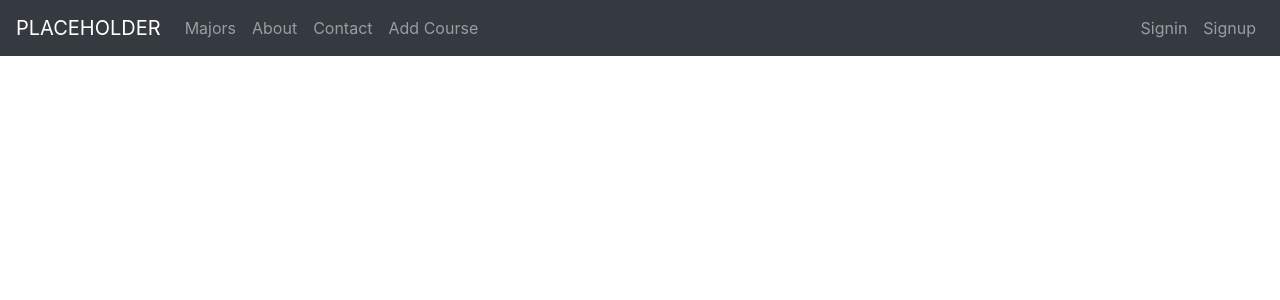
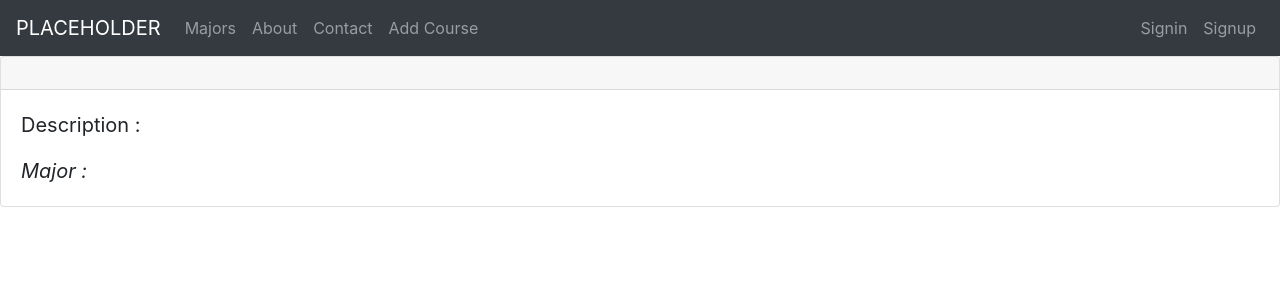
Before and after one commit to seerde/Project-3, a React (Create React App) app in the folder uranus_web_application/: page /coruseDetail/1 in a window 1280 px wide. Shown: the top 300 px of the page. Built offline with nearby package versions, Linux system fonts and the light colour scheme; no server answers.

Commit message:
added CourseDetalis file with code

```diff
--- a/uranus_web_application/src/App.js
+++ b/uranus_web_application/src/App.js
@@ -14,6 +14,7 @@ import { SignUpTeacher } from "./user/SignUpTeacher";
 import { SignUpStudent } from "./user/SignUpStudent";
 import { AddCourse } from "./course/AddCourse";
 import AllCourse from "./course/AllCourse";
+import CourseDetails from "./course/CourseDetails"
 import { EditInformationsTeacher } from "./user/EditInformationsTeacher";
 
 export default class App extends Component {
@@ -73,6 +74,7 @@ export default class App extends Component {
           <Route path="/course/add" render={() => <AddCourse />} />
           <Route path="/register" component={Register} />
           <Route path="/allcourse" component={AllCourse} />
+          <Route path="/coruseDetail/:id" component={CourseDetails} />
           <PrivateRoute
             exact
             path="/MyInformationTeacher"
--- a/uranus_web_application/src/course/AllCourse.jsx
+++ b/uranus_web_application/src/course/AllCourse.jsx
@@ -31,7 +31,7 @@ componentDidMount() {
       <Card.Text>
         {course.description}
       </Card.Text>
-      <Button as={Link} to={"/course/"+ course._id} variant="primary">View</Button>
+      <Button as={Link} to={"/coruseDetail/"+ course._id} variant="primary">View</Button>
     </Card.Body>
   </Card>
     })
--- /dev/null
+++ b/uranus_web_application/src/course/CourseDetails.jsx
@@ -0,0 +1,48 @@
+import React, { Component } from 'react'
+import { Container,Form, Row, Col, Button,Card} from "react-bootstrap";
+import Axios from "axios";
+
+
+
+export default class CourseDetails extends Component {
+    state = {
+        courseDet: {},
+      };
+
+      componentDidMount() {
+        console.log(this.props);
+        Axios.get(`http://localhost:3005/api/course/${this.props.match.params.id}`)
+
+          .then((res) => {
+            this.setState({
+                courseDet: res.data.course,
+            })
+        })
+
+          .catch((err) => {
+            console.log(err);
+          });
+      }
+
+    render() {
+        console.log(this.state.courseDet)
+        return (
+            <div>
+            <Card>
+<Card.Header><h5>{this.state.courseDet.courseName}</h5></Card.Header>
+<Card.Body>
+<blockquote className="blockquote mb-0">
+  <p>
+    {' '}
+    Description : {this.state.courseDet.description}{' '}
+  </p>
+  <cite title="Source Title"><h8>Major : {this.state.courseDet.major}</h8></cite>
+
+
+</blockquote>
+</Card.Body>
+</Card>
+        </div>
+        )
+    }
+}
```
